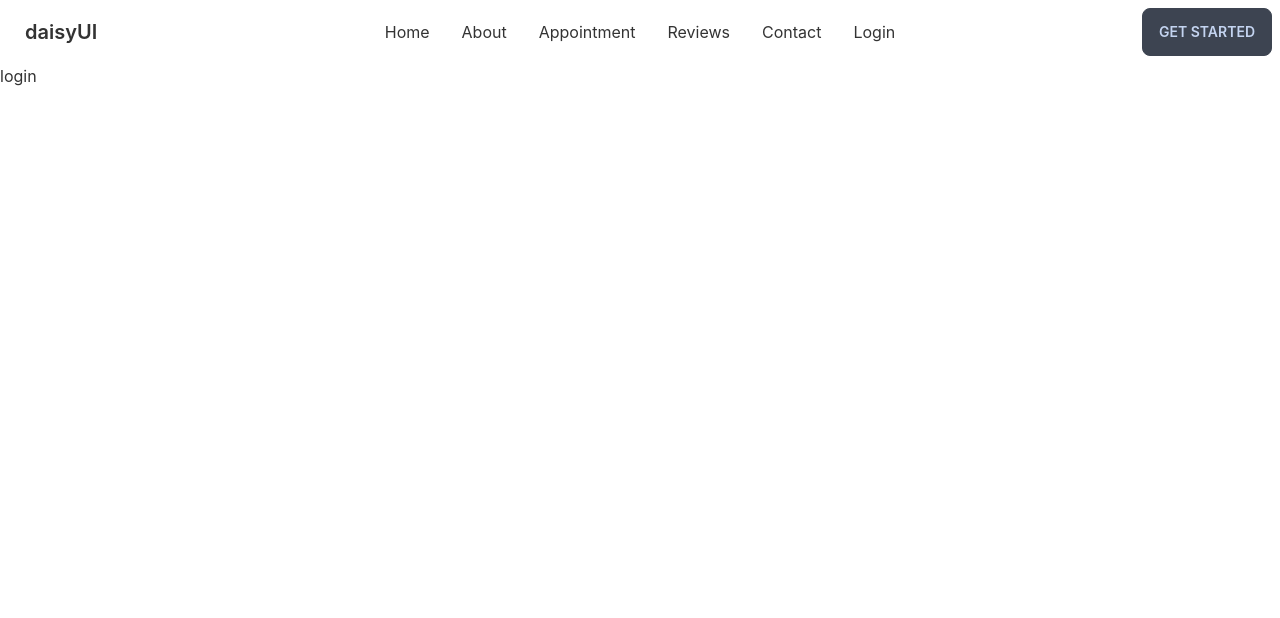
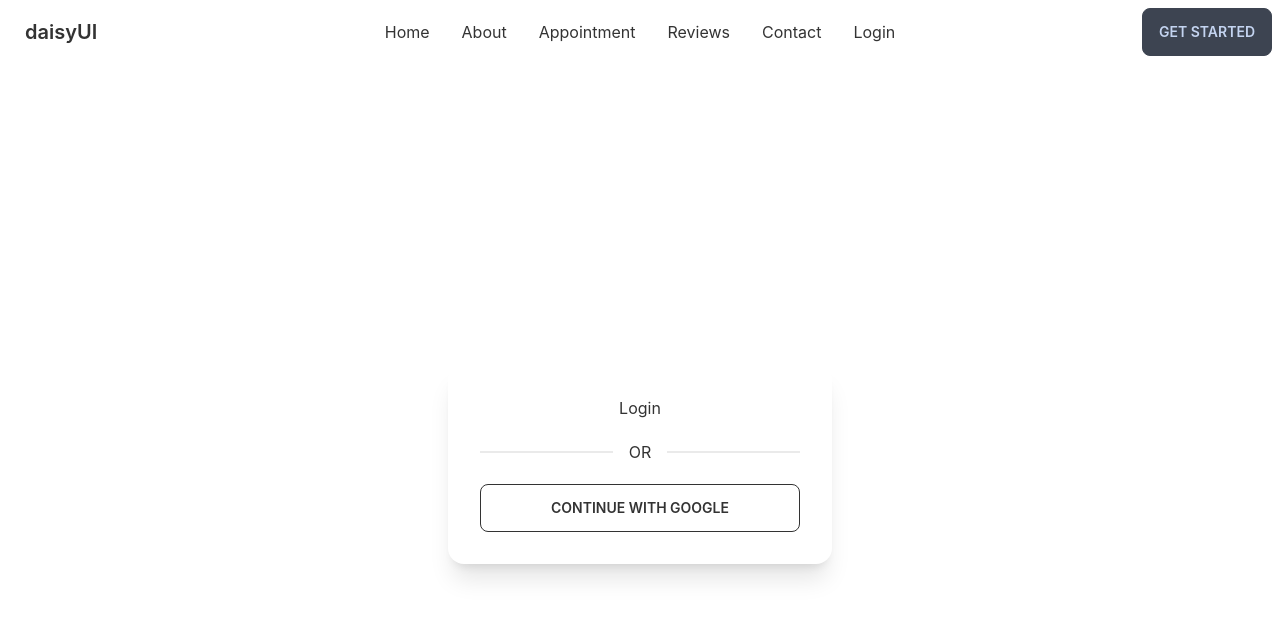
Before and after one commit to Tanimismat/71-doctores-portal, a React (Create React App) app: page /login in a window 1280 px wide. Shown: the top 618 px of the page. Built offline with nearby package versions, Linux system fonts and the light colour scheme; no server answers.

Commit message:
user created

```diff
--- a/package.json
+++ b/package.json
@@ -8,9 +8,11 @@
     "@testing-library/user-event": "^13.5.0",
     "daisyui": "^2.14.3",
     "date-fns": "^2.28.0",
+    "firebase": "^9.8.1",
     "react": "^18.1.0",
     "react-day-picker": "^8.0.4",
     "react-dom": "^18.1.0",
+    "react-firebase-hooks": "^5.0.3",
     "react-router-dom": "^6.3.0",
     "react-scripts": "5.0.1",
     "web-vitals": "^2.1.4"
--- a/src/Pages/Login.js
+++ b/src/Pages/Login.js
@@ -1,9 +1,24 @@
 import React from 'react';
+import { useSignInWithGoogle } from 'react-firebase-hooks/auth';
+import auth from '../firebase.init';
 
 const Login = () => {
+    const [signInWithGoogle, user, loading, error] = useSignInWithGoogle(auth);
+
+    if (user) {
+        console.log(user)
+    }
+
     return (
-        <div>
-            <h3>login</h3>
+        <div className='flex justify-center items-center h-screen'>
+            <div className="card w-96 bg-base-100 shadow-xl">
+                <div className="card-body">
+                    <h2 className="text-center">Login</h2>
+
+                    <div className="divider">OR</div>
+                    <button onClick={() => signInWithGoogle()} className="btn btn-outline">Continue with Google</button>
+                </div>
+            </div>
         </div>
     );
 };
--- /dev/null
+++ b/src/firebase.init.js
@@ -0,0 +1,22 @@
+// Import the functions you need from the SDKs you need
+import { initializeApp } from "firebase/app";
+// TODO: Add SDKs for Firebase products that you want to use
+import { getAuth } from 'firebase/auth';
+// https://firebase.google.com/docs/web/setup#available-libraries
+
+// Your web app's Firebase configuration
+const firebaseConfig = {
+    apiKey: process.env.REACT_APP_API_KEY,
+    authDomain: process.env.REACT_APP_AUTH_DOMAIN,
+    projectId: process.env.REACT_APP_PROJECT_ID,
+    storageBucket: process.env.REACT_APP_STORAGE_BUCKET,
+    messagingSenderId: process.env.REACT_APP_MESSAGING_SENDER_ID,
+    appId: process.env.REACT_APP_APP_ID
+};
+
+// Initialize Firebase
+const app = initializeApp(firebaseConfig);
+
+const auth = getAuth(app)
+
+export default auth;
```
Also changed, not shown: 1 other file (tests, documents, lock files or other folders).
